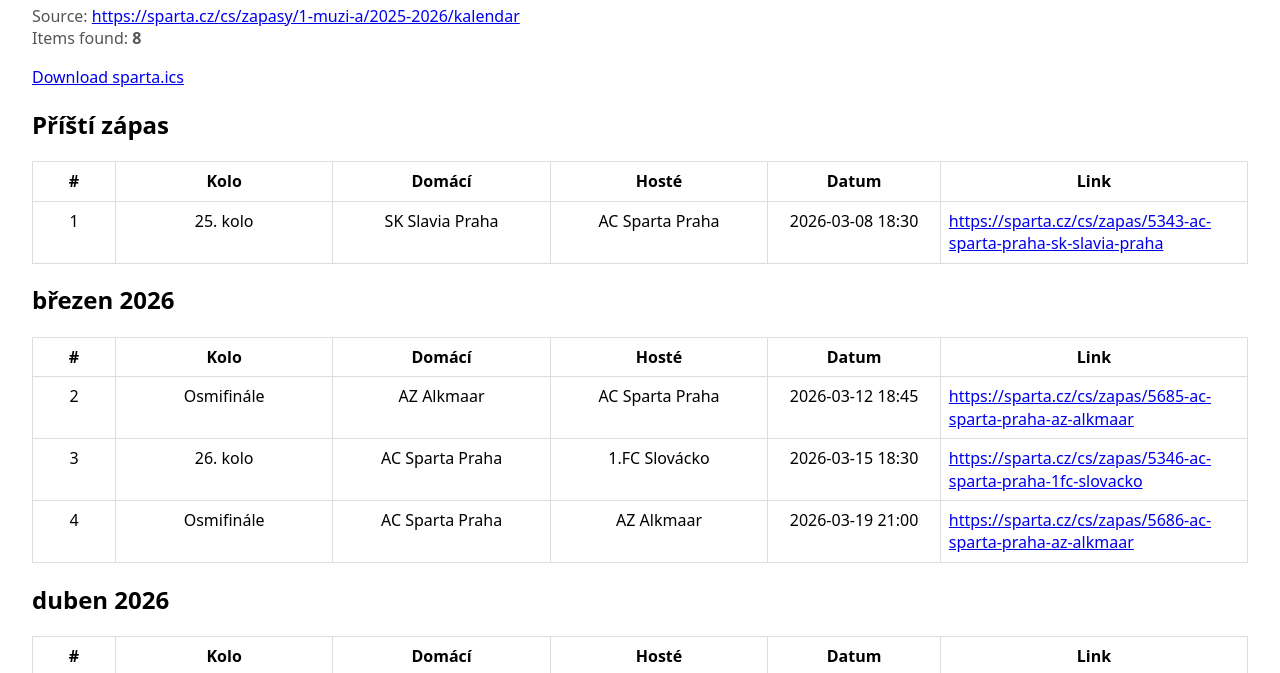
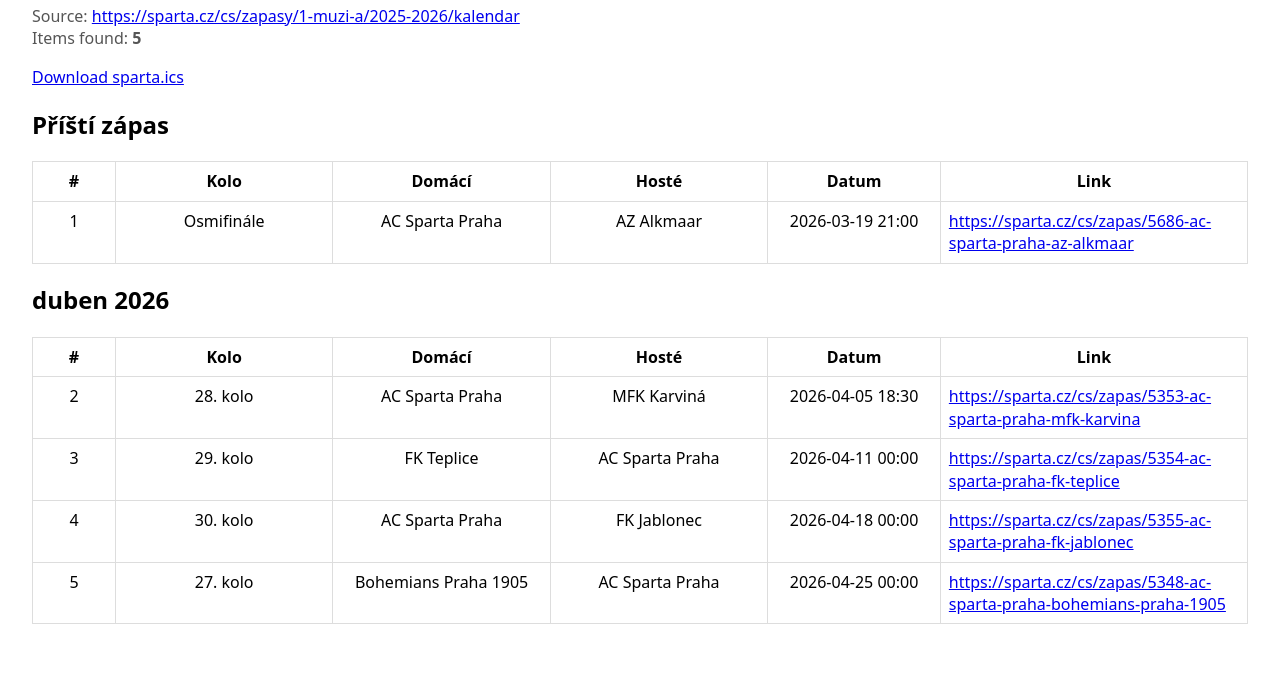
Before and after one commit to Pavhan/sparta-events-calendar, a website: page docs/index.html in a window 1280 px wide. Shown: the part 80-753 px from the top of the page. Drawn offline with Linux system fonts and the light colour scheme.

Commit message:
chore: update sparta report + ics

```diff
--- a/docs/index.html
+++ b/docs/index.html
@@ -24,7 +24,7 @@
 <body>
   <h1>Sparta scrape report</h1>
   <p class="meta">Source: <a href="https://sparta.cz/cs/zapasy/1-muzi-a/2025-2026/kalendar" target="_blank" rel="noreferrer">https://sparta.cz/cs/zapasy/1-muzi-a/2025-2026/kalendar</a><br/>
-  Items found: <strong>8</strong></p>
+  Items found: <strong>5</strong></p>
 
   <p>
     <a href="./sparta.ics">Download sparta.ics</a>
@@ -47,53 +47,6 @@
 
             <tr>
               <td>1</td>
-              <td>25. kolo</td>
-              <td>SK Slavia Praha</td>
-              <td>AC Sparta Praha</td>
-              <td>2026-03-08 18:30</td>
-              <td style="text-align:left"><a href="https://sparta.cz/cs/zapas/5343-ac-sparta-praha-sk-slavia-praha" target="_blank" rel="noreferrer">https://sparta.cz/cs/zapas/5343-ac-sparta-praha-sk-slavia-praha</a></td>
-            </tr>
-
-          </tbody>
-        </table>
-
-
-        <h2>březen 2026</h2>
-        <table>
-          <thead>
-            <tr>
-              <th>#</th>
-              <th>Kolo</th>
-              <th>Domácí</th>
-              <th>Hosté</th>
-              <th>Datum</th>
-              <th>Link</th>
-            </tr>
-          </thead>
-          <tbody>
-
-            <tr>
-              <td>2</td>
-              <td>Osmifinále</td>
-              <td>AZ Alkmaar</td>
-              <td>AC Sparta Praha</td>
-              <td>2026-03-12 18:45</td>
-              <td style="text-align:left"><a href="https://sparta.cz/cs/zapas/5685-ac-sparta-praha-az-alkmaar" target="_blank" rel="noreferrer">https://sparta.cz/cs/zapas/5685-ac-sparta-praha-az-alkmaar</a></td>
-            </tr>
-
-
-            <tr>
-              <td>3</td>
-              <td>26. kolo</td>
-              <td>AC Sparta Praha</td>
-              <td>1.FC Slovácko</td>
-              <td>2026-03-15 18:30</td>
-              <td style="text-align:left"><a href="https://sparta.cz/cs/zapas/5346-ac-sparta-praha-1fc-slovacko" target="_blank" rel="noreferrer">https://sparta.cz/cs/zapas/5346-ac-sparta-praha-1fc-slovacko</a></td>
-            </tr>
-
-
-            <tr>
-              <td>4</td>
               <td>Osmifinále</td>
               <td>AC Sparta Praha</td>
               <td>AZ Alkmaar</td>
@@ -120,17 +73,17 @@
           <tbody>
 
             <tr>
-              <td>5</td>
+              <td>2</td>
               <td>28. kolo</td>
               <td>AC Sparta Praha</td>
               <td>MFK Karviná</td>
-              <td>2026-04-04 00:00</td>
+              <td>2026-04-05 18:30</td>
               <td style="text-align:left"><a href="https://sparta.cz/cs/zapas/5353-ac-sparta-praha-mfk-karvina" target="_blank" rel="noreferrer">https://sparta.cz/cs/zapas/5353-ac-sparta-praha-mfk-karvina</a></td>
             </tr>
 
 
             <tr>
-              <td>6</td>
+              <td>3</td>
               <td>29. kolo</td>
               <td>FK Teplice</td>
               <td>AC Sparta Praha</td>
@@ -140,7 +93,7 @@
 
 
             <tr>
-              <td>7</td>
+              <td>4</td>
               <td>30. kolo</td>
               <td>AC Sparta Praha</td>
               <td>FK Jablonec</td>
@@ -150,7 +103,7 @@
 
 
             <tr>
-              <td>8</td>
+              <td>5</td>
               <td>27. kolo</td>
               <td>Bohemians Praha 1905</td>
               <td>AC Sparta Praha</td>
```
Also changed, not shown: 1 other file.
